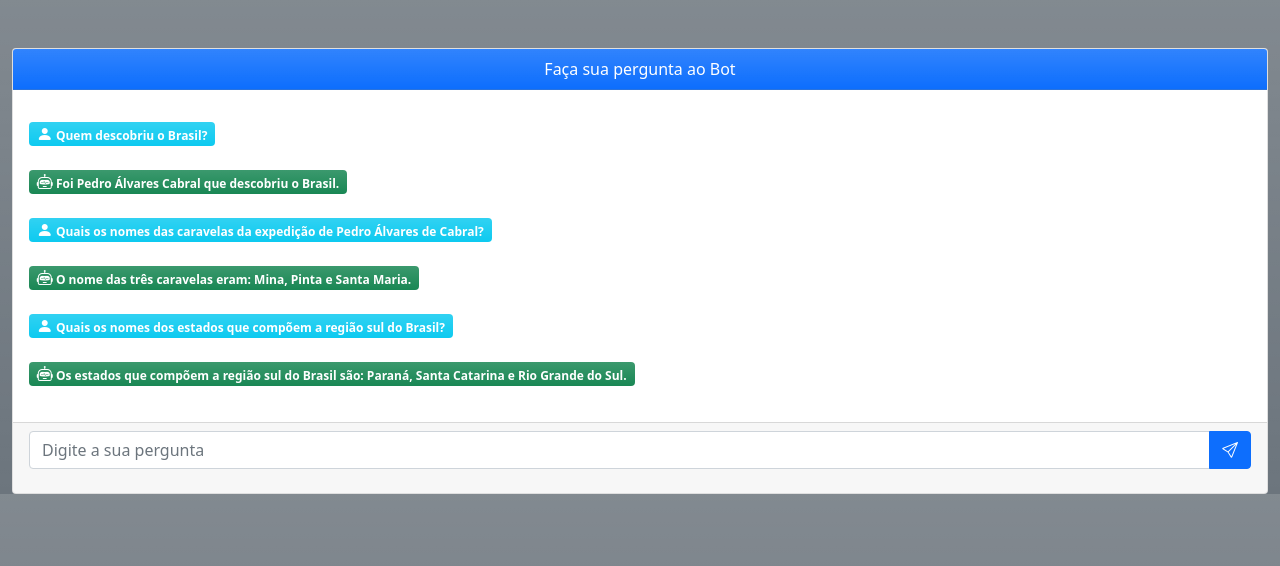
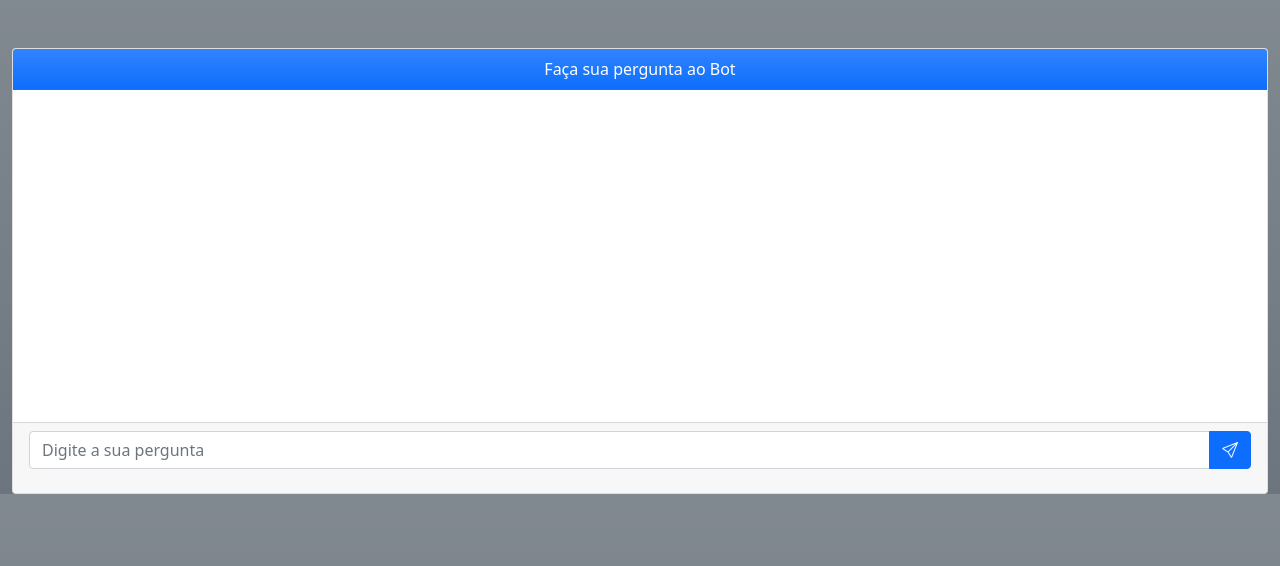
Before and after one commit to RobertsonWeb/chatbot, a Flask app: page / in a window 1280 px wide. Shown: the top 566 px of the page. Run offline with Flask 2, Linux system fonts and the light colour scheme; parts of the project's set-up code (start-up, migrations or seed data) failed here and were passed over.

Commit message:
Add readme

```diff
--- a/templates/index.html
+++ b/templates/index.html
@@ -21,35 +21,7 @@
         </div>
         <div class="card-body">
           <div id="container-chat" class="position-relative" style="overflow-y:scroll; height: 300px;">
-            <div class="badge bg-info bg-gradient text-wrap text-left align-middle position-absolute left-0 start-0 mt-3">
-                  <i class="bi bi-person-fill" style="font-size: 1rem; color: white;"></i>
-                  Quem descobriu o Brasil?
-            </div>
-            <br><br>
-            <div class="badge bg-success bg-gradient text-wrap text-left position-absolute right-0 start-0 mt-3">
-                  <i class="bi bi-robot"style="font-size: 1rem; color: white;"></i>
-                  Foi Pedro Álvares Cabral que descobriu o Brasil.
-            </div>
-            <br><br>
-            <div class="badge bg-info bg-gradient text-wrap text-left position-absolute left-0 start-0 mt-3">
-                  <i class="bi bi-person-fill" style="font-size: 1rem; color: white;"></i>
-                  Quais os nomes das caravelas da expedição de Pedro Álvares de Cabral?
-            </div>
-            <br><br>
-            <div class="badge bg-success bg-gradient text-wrap text-left position-absolute right-0 start-0 mt-3">
-                  <i class="bi bi-robot"style="font-size: 1rem; color: white;"></i>
-                  O nome das três caravelas eram: Mina, Pinta e Santa Maria.
-            </div>
-            <br><br>
-            <div class="badge bg-info bg-gradient text-wrap text-left position-absolute left-0 start-0 mt-3">
-                  <i class="bi bi-person-fill" style="font-size: 1rem; color: white;"></i>
-                  Quais os nomes dos estados que compõem a região sul do Brasil?
-            </div>
-            <br><br>
-            <div class="badge bg-success bg-gradient text-wrap text-left position-absolute right-0 start-0 mt-3">
-                  <i class="bi bi-robot"style="font-size: 1rem; color: white;"></i>
-                  Os estados que compõem a região sul do Brasil são: Paraná, Santa Catarina e Rio Grande do Sul.
-            </div>
+
           </div>
         </div>
         <div class="card-footer text-muted">
```
Also changed, not shown: readme.md (added).
